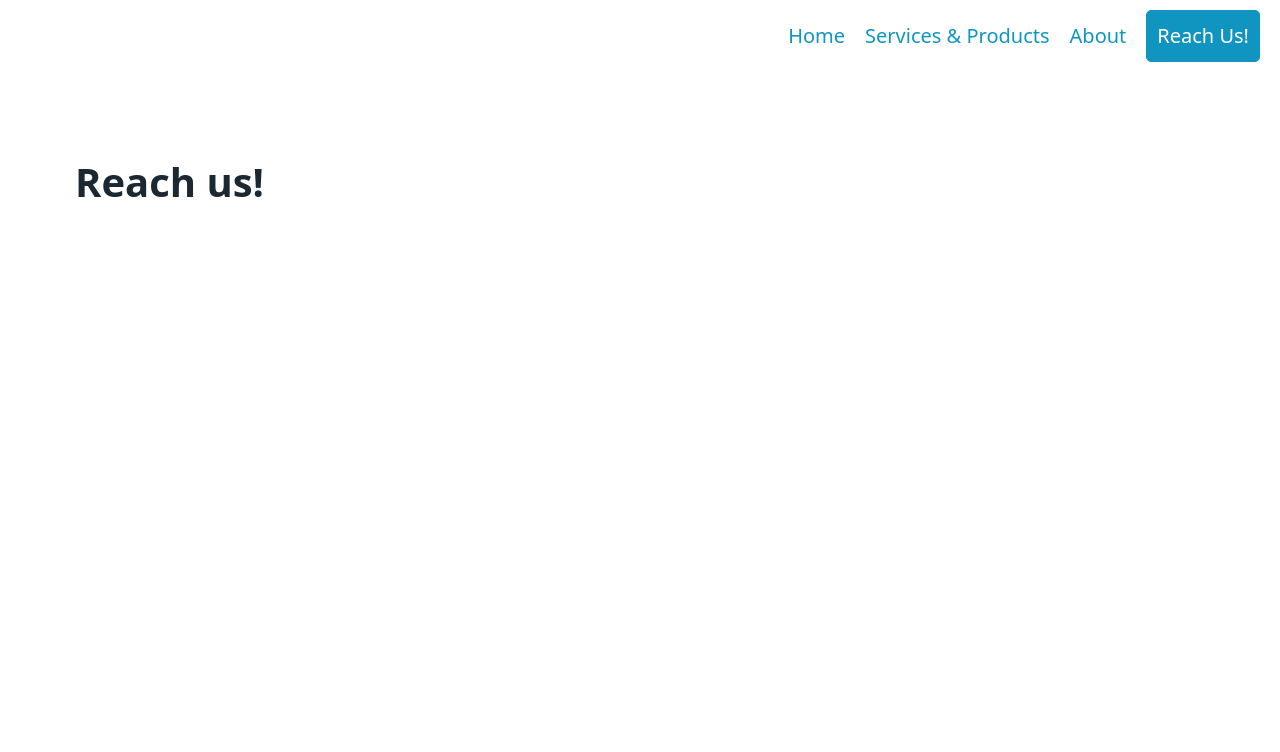
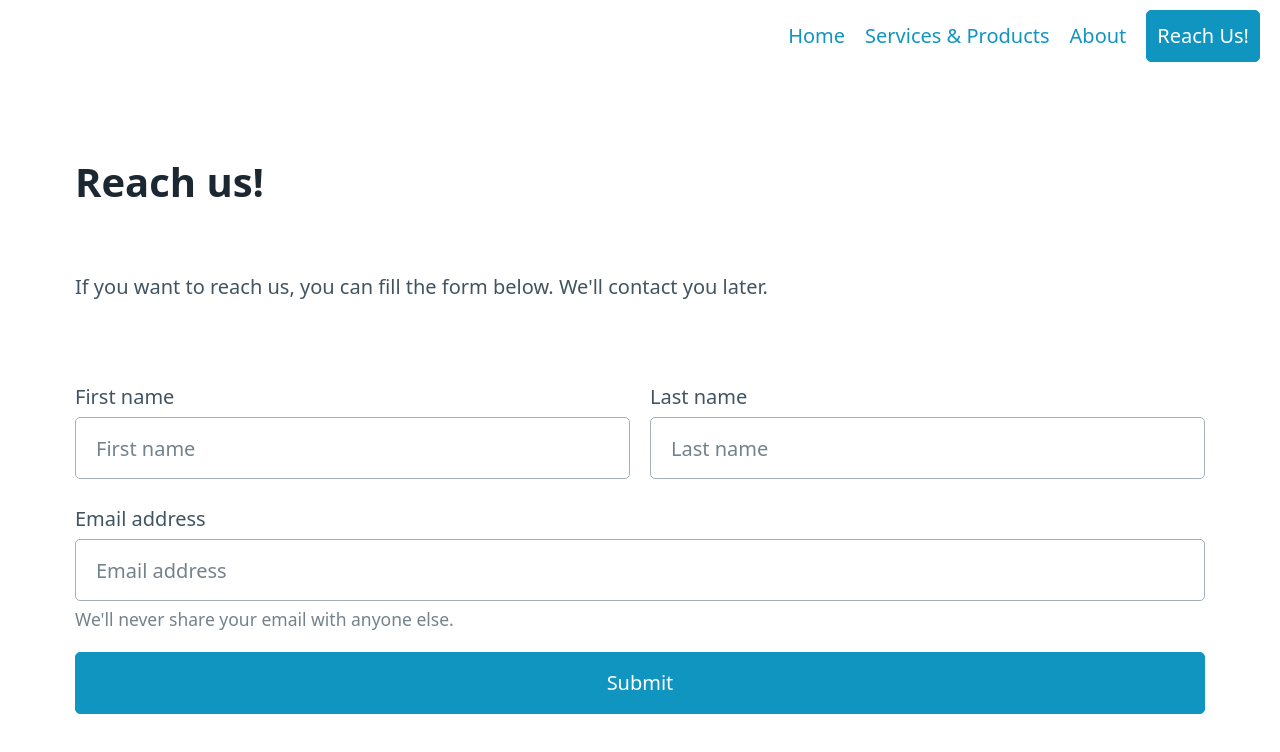
Before and after one commit to utkang/techbrand-website-demo-HTML-PicoCSS, a plain HTML site: page contact.html in a window 1280 px wide. Drawn offline with nearby package versions, Linux system fonts and the light colour scheme.

Commit message:
contact form is added into contact.html

```diff
--- a/contact.html
+++ b/contact.html
@@ -18,8 +18,31 @@
       <li><a href="./contact.html" role="button">Reach Us!</a></li>
     </ul>
   </nav>
-  <header>
-    <h1 id="pageTop" class="container">Reach us!</h1>
-  </header>
+  <main class="container">
+    <header>
+      <h1>Reach us!</h1>
+    </header>
+    <section>
+      <p>If you want to reach us, you can fill the form below. We'll contact you later.</p>
+    </section>
+    <form>
+      <div class="grid">
+        <label for="firstname">
+          First name
+          <input type="text" id="firstname" name="firstname" placeholder="First name" required>
+        </label>
+        <label for="lastname">
+          Last name
+          <input type="text" id="lastname" name="lastname" placeholder="Last name" required>
+        </label>
+      </div>
+
+      <label for="email">Email address</label>
+      <input type="email" id="email" name="email" placeholder="Email address" required>
+      <small>We'll never share your email with anyone else.</small>
+
+      <button type="submit">Submit</button>
+    </form>
+  </main>
 </body>
 </html>
```
